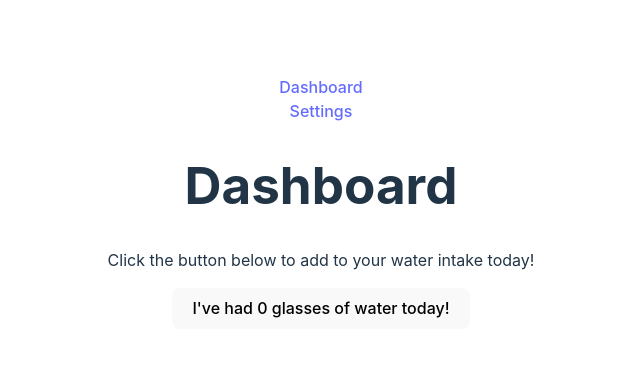
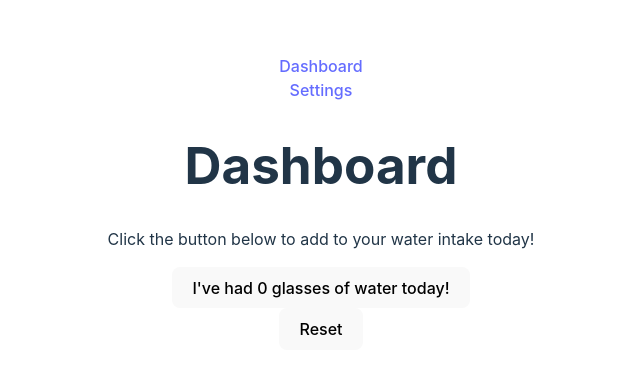
Before and after one commit to lisaspencer1997/FitnessFusionPlan, a React (Vite) app: page / in a window 1280 px wide. Shown: the part 198-572 px from the top of the page, without its empty margins (319-959 px from the left). Built offline with nearby package versions, Linux system fonts and the light colour scheme.

Commit message:
added reset button to water counter

```diff
--- a/src/components/WaterCounter.jsx
+++ b/src/components/WaterCounter.jsx
@@ -3,6 +3,14 @@ import React, { useState } from 'react';
 
 function WaterCounter() {
     const [count, setCount] = useState(0)
+
+    const handleIncrement = () => {
+        setCount((prevCount) => prevCount + 1);
+    };
+
+    const handleReset = () => {
+        setCount(0);
+    };
 
     return (
         <>
@@ -10,12 +18,14 @@ function WaterCounter() {
         <p>Click the button below to add to your water intake today!</p>
 
         <div className="WaterCounterCard">
-            <button onClick={() => setCount((count) => count + 1)}>
+            <button onClick={handleIncrement}>
             I've had {count} glasses of water today!
             </button>
         </div>
 
-
+        <div className="WaterResetButton">
+            <button onClick={handleReset}> Reset </button>
+        </div>
 
         </div>
         </>
```
